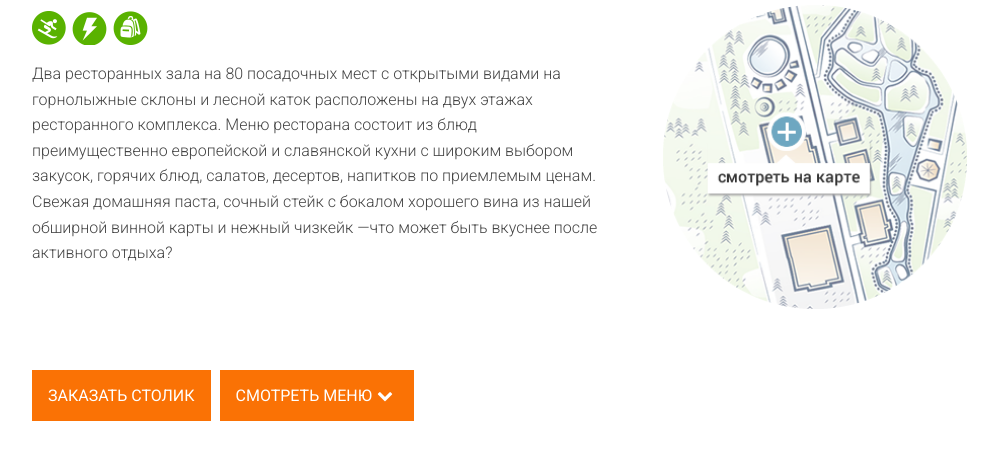
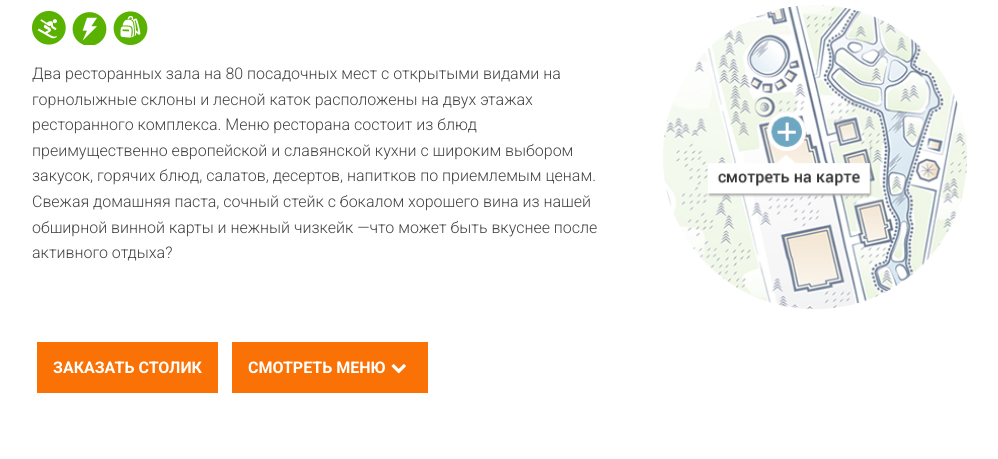
Before and after one commit to ailulu/html_group_8_homework_37_aisuluu_nurlan_kyzy, a plain HTML site: page index.html in a window 1280 px wide. Shown: the part 127-586 px from the top of the page, without its empty margins (138-1136 px from the left). Drawn offline with Linux system fonts and the light colour scheme.

Commit message:
add new classes for buttons

```diff
--- a/index.html
+++ b/index.html
@@ -22,8 +22,8 @@
                     на горнолыжные склоны и лесной каток расположены на двух этажах ресторанного комплекса. Меню ресторана состоит из блюд преимущественно европейской и славянской кухни с широким выбором закусок, горячих блюд, салатов, десертов, напитков по приемлемым ценам. Свежая домашняя паста, сочный стейк с бокалом хорошего вина из нашей обширной винной карты и нежный чизкейк —что может быть вкуснее после активного отдыха?
                 </p>
                 <div class="buttons">
-                    <a href="#" class="btn">заказать столик</a>
-                    <a href="#" class="btn active">смотреть меню<i class="fa fa-chevron-down" aria-hidden="true"></i></a>
+                <a href="#" class="btn btn-one">заказать столик</a>
+                    <a href="#" class="btn btn-two">смотреть меню<i class="fa fa-chevron-down" aria-hidden="true"></i></a>
                 </div>
             </div>
             <div class="location">
--- a/style/style.css
+++ b/style/style.css
@@ -34,18 +34,21 @@ body {
 	color: #444444;
 }
 .buttons {
-	padding: 100px 0;
+	padding: 72px 0 0 0;
 }
 .btn {
 	font-size: 16px;
-	font-weight: 700px;
+	font-weight: bold;
 	text-transform: uppercase;
 	text-decoration: none;
 	padding: 16px;
 	background: #FA7205;
 	color: #fff;
 }
-.active {
+.btn-one {
+	margin: 5px;
+}
+.btn-two {
 	margin: 5px;
 }
 .fa-chevron-down {
```
